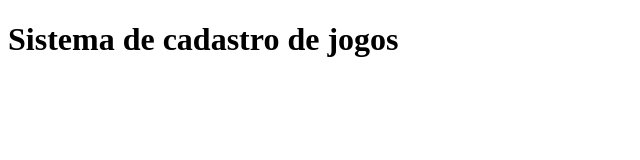
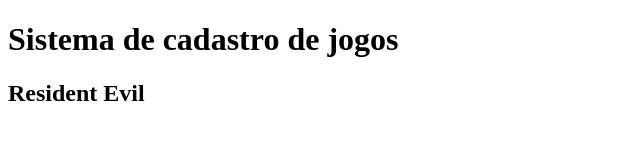
Before and after one commit to rafaelsantos18/sistema-de-cadastro, a plain HTML site: page index.html in a window 1280 px wide. Shown: the whole page, without its empty margins (0-640 px from the left). Drawn offline with Linux system fonts and the light colour scheme.

Commit message:
inclusão de dado

```diff
--- a/index.html
+++ b/index.html
@@ -8,6 +8,7 @@
 </head>
 <body>
     <h1>Sistema de cadastro de jogos</h1>
+    <h2>Resident Evil</h2>
     <script src="app.js"> </script>
 </body>
 </html>
```
